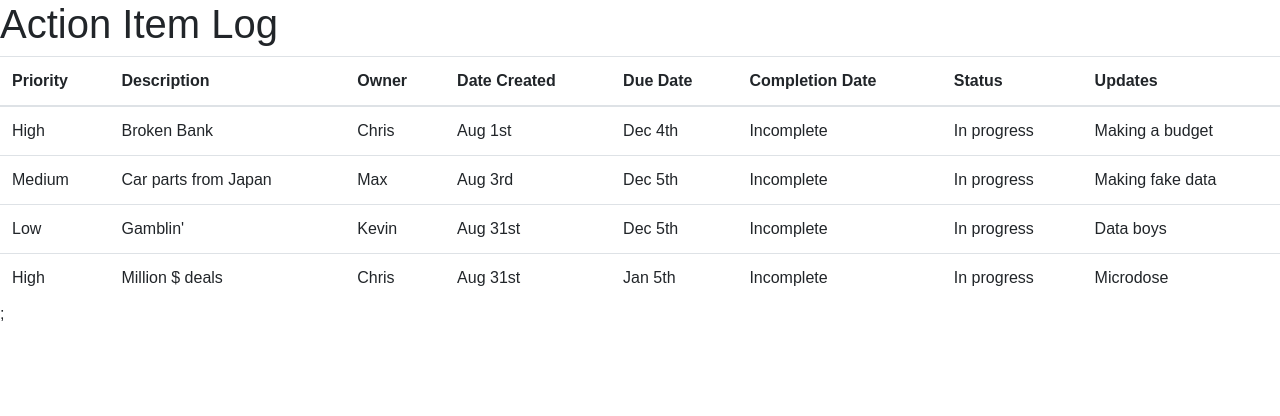
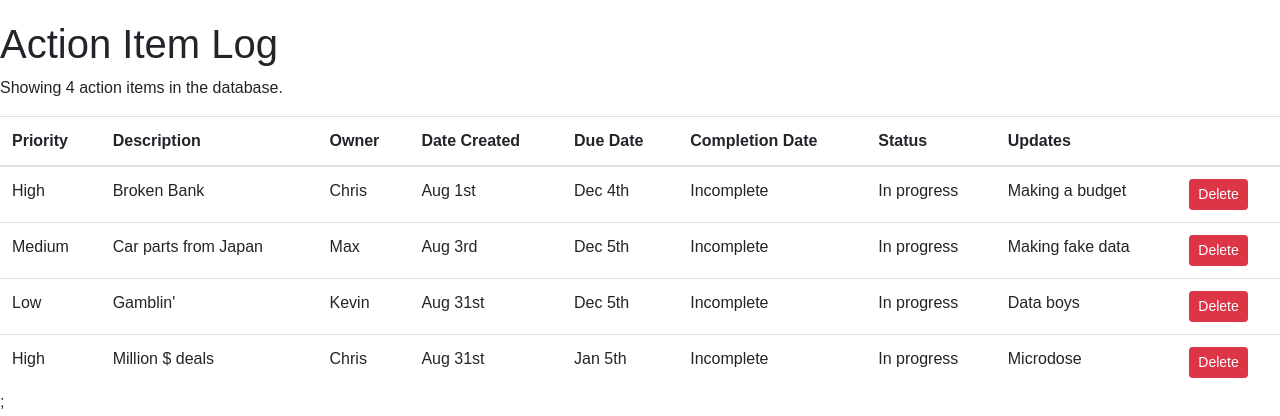
Before and after one commit to dwolrdcojp/action-items, a React (Create React App) app: page / in a window 1280 px wide. Shown: the top 416 px of the page. Built offline with nearby package versions, Linux system fonts and the light colour scheme.

Commit message:
Add delete button and conditinal rendering of Action Item count

```diff
--- a/src/components/items.jsx
+++ b/src/components/items.jsx
@@ -4,7 +4,8 @@ import faker from "faker";
 class Items extends Component {
   state = {
     items: [
-      { priority: "High",
+      { _id: 1,
+      priority: "High",
       description: "Broken Bank",
       owner: "Chris",
       creationDate: "Aug 1st",
@@ -13,7 +14,8 @@ class Items extends Component {
       status: "In progress",
       updates: "Making a budget"
     },
-      { priority: "Medium",
+      { _id: 2,
+      priority: "Medium",
       description: "Car parts from Japan",
       owner: "Max",
       creationDate: "Aug 3rd",
@@ -22,7 +24,8 @@ class Items extends Component {
       status: "In progress",
       updates: "Making fake data"
     },
-      { priority: "Low",
+      { _id: 3,
+      priority: "Low",
       description: "Gamblin'",
       owner: "Kevin",
       creationDate: "Aug 31st",
@@ -31,7 +34,8 @@ class Items extends Component {
       status: "In progress",
       updates: "Data boys"
     },
-      { priority: "High",
+      { _id: 4,
+      priority: "High",
       description: "Million $ deals",
       owner: "Chris",
       creationDate: "Aug 31st",
@@ -40,6 +44,11 @@ class Items extends Component {
       status: "In progress",
       updates: "Microdose" }
     ]
+  };
+
+  handleDelete = (item) => {
+    const items = this.state.items.filter(i => i._id !== item._id);
+    this.setState( {items} );
   };
 
 
@@ -55,7 +64,14 @@ class Items extends Component {
       updates
     } = this.state;
 
+    const { length: count } = this.state.items;
+
+    if (count === 0)
+      return <p>There are no action items in the database.</p>;
+
     return (
+      <React.Fragment>
+      <p>Showing {count} action items in the database.</p>
       <table className="table table-hover">
         <thead>
           <tr>
@@ -67,11 +83,12 @@ class Items extends Component {
             <th scope="col">Completion Date</th>
             <th scope="col">Status</th>
             <th scope="col">Updates</th>
+            <th scope="col"></th>
           </tr>
           </thead>
           <tbody>
             {this.state.items.map(item =>(
-            <tr>
+            <tr key={item._id}>
               <td>{item.priority}</td>
               <td>{item.description}</td>
               <td>{item.owner}</td>
@@ -80,10 +97,12 @@ class Items extends Component {
               <td>{item.completionDate}</td>
               <td>{item.status}</td>
               <td>{item.updates}</td>
+              <td><button onClick={() => this.handleDelete(item)} className="btn btn-danger btn-sm">Delete</button></td>
             </tr>
             ))};
           </tbody>
       </table>
+      </React.Fragment>
       );
   }
 }
--- a/src/index.css
+++ b/src/index.css
@@ -1,5 +1,5 @@
 body {
   margin: 0;
-  padding: 0;
+  padding: 20px 0 0 0;
   font-family: sans-serif;
 }
```
